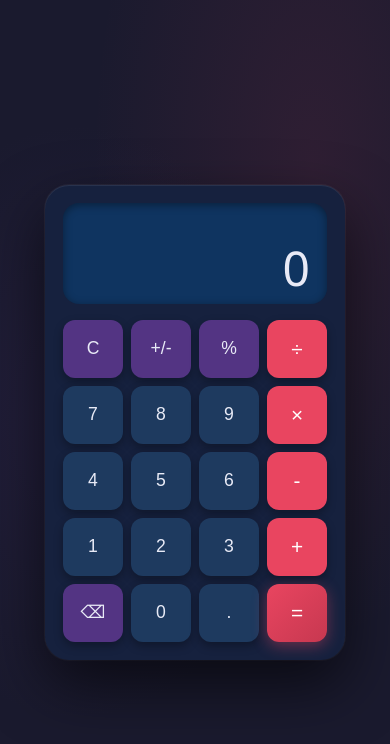
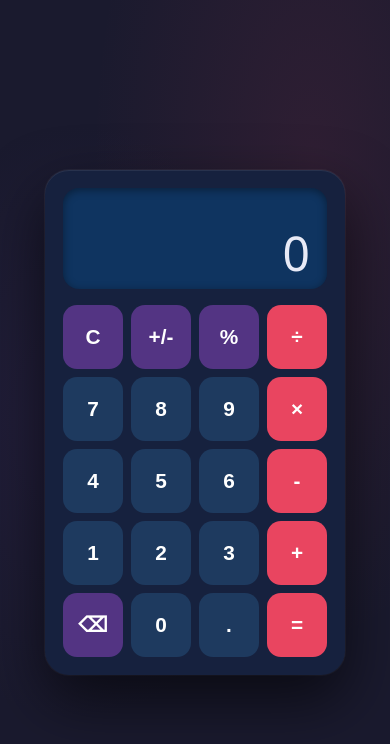
Before and after one commit to youzero1/aaa-calc-hamza-20260317, a Next.js app: page / in a window 390 px wide. Shown: the top 744 px of the page. Built offline with nearby package versions, Linux system fonts and the light colour scheme.

Commit message:
feat: Fix all npm install issues, npm build issues, and ...

```diff
--- a/src/components/Button.module.css
+++ b/src/components/Button.module.css
@@ -1,118 +1,81 @@
 .button {
-  position: relative;
+  border: none;
+  border-radius: var(--border-radius-btn);
+  font-size: 1.3rem;
+  font-weight: 600;
+  cursor: pointer;
+  transition: background 0.15s ease, transform 0.1s ease;
   display: flex;
   align-items: center;
   justify-content: center;
-  border: none;
-  border-radius: 14px;
-  height: 68px;
-  font-size: 1.25rem;
-  font-weight: 500;
-  cursor: pointer;
-  transition:
-    background-color 0.12s ease,
-    transform 0.08s ease,
-    box-shadow 0.12s ease;
-  outline: none;
-  overflow: hidden;
+  padding: 0;
+  min-height: 64px;
+  user-select: none;
   -webkit-tap-highlight-color: transparent;
-  box-shadow: 0 4px 10px rgba(0, 0, 0, 0.3);
-}
-
-.button::after {
-  content: '';
-  position: absolute;
-  inset: 0;
-  background: rgba(255, 255, 255, 0);
-  transition: background 0.1s ease;
-  border-radius: inherit;
-}
-
-.button:hover::after {
-  background: rgba(255, 255, 255, 0.06);
 }
 
 .button:active {
-  transform: scale(0.93);
-  box-shadow: 0 2px 6px rgba(0, 0, 0, 0.3);
+  transform: scale(0.95);
 }
 
-.button:active::after {
-  background: rgba(0, 0, 0, 0.12);
-}
-
-.label {
-  position: relative;
-  z-index: 1;
-  pointer-events: none;
-}
-
-/* Digit buttons */
 .digit {
-  background: #1e3a5f;
-  color: #e8eaf6;
+  background: var(--btn-digit);
+  color: #ffffff;
 }
 
 .digit:hover {
-  background: #254a7a;
+  background: var(--btn-digit-hover);
 }
 
-/* Operator buttons */
+.digit:active {
+  background: var(--btn-digit-active);
+}
+
 .operator {
-  background: #e94560;
-  color: #fff;
-  font-size: 1.5rem;
-  font-weight: 400;
+  background: var(--btn-operator);
+  color: #ffffff;
 }
 
 .operator:hover {
-  background: #ff5577;
+  background: var(--btn-operator-hover);
 }
 
-.activeOperator {
-  background: #fff !important;
-  color: #e94560 !important;
-  box-shadow: 0 4px 15px rgba(233, 69, 96, 0.4) !important;
+.operator:active {
+  background: var(--btn-operator-active);
 }
 
-/* Special buttons (C, +/-, %, backspace) */
 .special {
-  background: #533483;
-  color: #e8eaf6;
-  font-size: 1.1rem;
+  background: var(--btn-special);
+  color: #ffffff;
 }
 
 .special:hover {
-  background: #6a42a8;
+  background: var(--btn-special-hover);
 }
 
-/* Equals button */
+.special:active {
+  background: var(--btn-special-active);
+}
+
 .equals {
-  background: linear-gradient(135deg, #e94560, #c73850);
-  color: #fff;
-  font-size: 1.5rem;
-  font-weight: 400;
-  box-shadow: 0 4px 15px rgba(233, 69, 96, 0.4);
+  background: var(--btn-equals);
+  color: #ffffff;
 }
 
 .equals:hover {
-  background: linear-gradient(135deg, #ff5577, #e94560);
-  box-shadow: 0 6px 20px rgba(233, 69, 96, 0.5);
+  background: var(--btn-equals-hover);
 }
 
 .equals:active {
-  background: linear-gradient(135deg, #c73850, #a52e42);
+  background: var(--btn-equals-active);
 }
 
-@media (max-width: 400px) {
-  .button {
-    height: 58px;
-    font-size: 1.1rem;
-    border-radius: 12px;
-  }
+.zero {
+  grid-column: span 2;
+  background: var(--btn-zero);
+  color: #ffffff;
+}
 
-  .operator,
-  .equals {
-    font-size: 1.3rem;
-  }
+.zero:hover {
+  background: var(--btn-zero-hover);
 }
```
